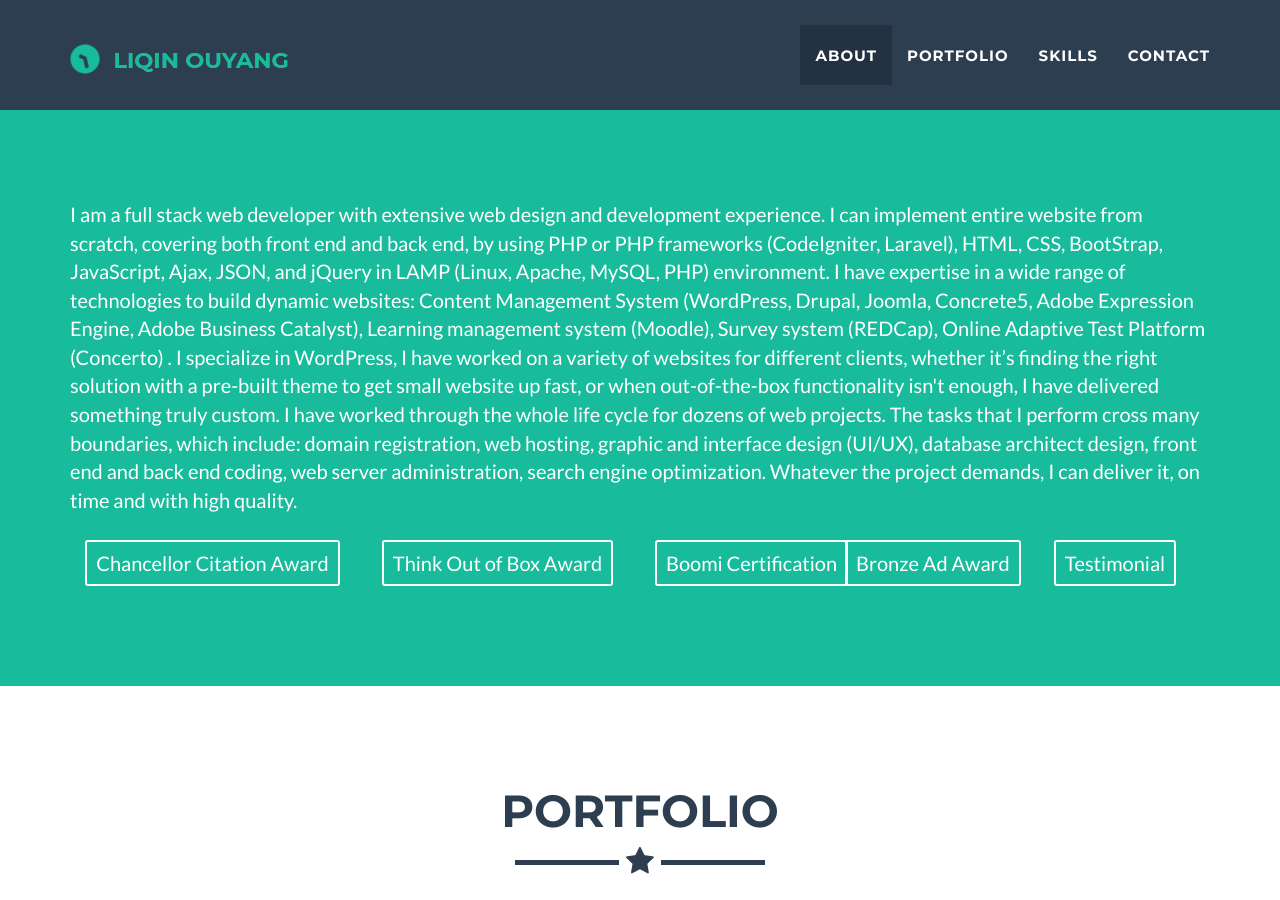
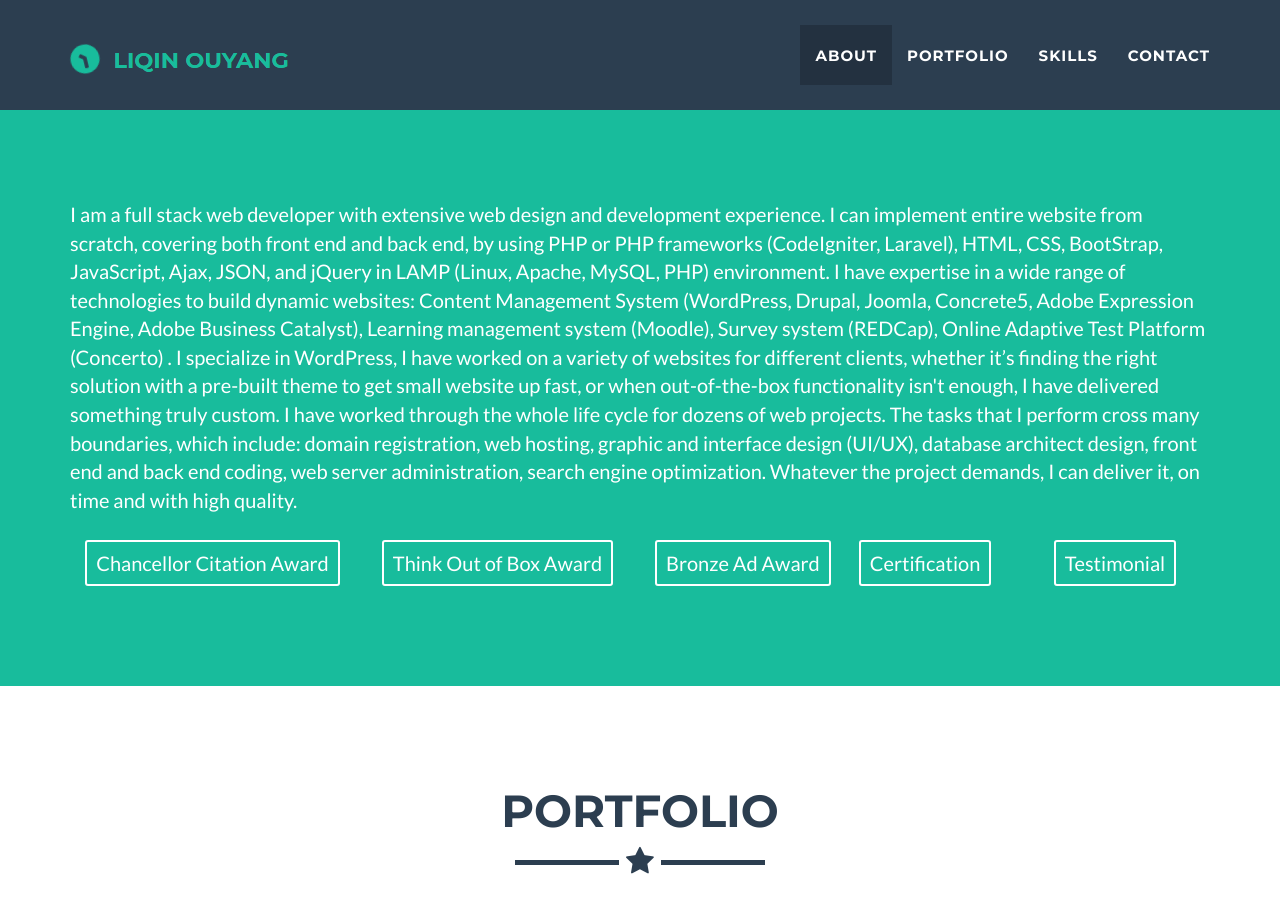
Before and after one commit to hbxtoylq/hbxtoylq.github.io, a Jekyll site: the page built from index.html, in a window 1280 px wide and 900 px high. Built offline with Jekyll 4.4.1, drawn with Linux system fonts in a browser that asks for light colours; nearby versions of some CDN libraries.

Commit message:
Update header.html

```diff
--- a/_includes/header.html
+++ b/_includes/header.html
@@ -26,15 +26,15 @@
                                  <a href="img/reward/award3.png" class="btn btn-sm btn-outline" target="_blank">
                                  Think Out of Box Award </a>
                          </div>
-			   <div class="col-sm-2  text-center">
-                               <a href="img/reward/boomiLO.jpg"  class="btn btn-sm btn-outline" target="_blank">
-Boomi Certification </a>
-                        </div>
+
 			   <div class="col-sm-2 text-center">
                                  <a href="img/reward/AwardAD.pdf" class="btn btn-sm btn-outline" target="_blank">
                                  Bronze Ad Award </a>
  			</div>
-
+			   <div class="col-sm-2  text-center">
+                               <a href="img/reward/boomiLO.jpg"  class="btn btn-sm btn-outline" target="_blank">
+Certification </a>
+                        </div>
                        <div class="col-sm-2 text-center">
                                 <a href="img/reward/award1.png" class="btn btn-sm btn-outline" target="_blank">
                                  Testimonial</a>
```
